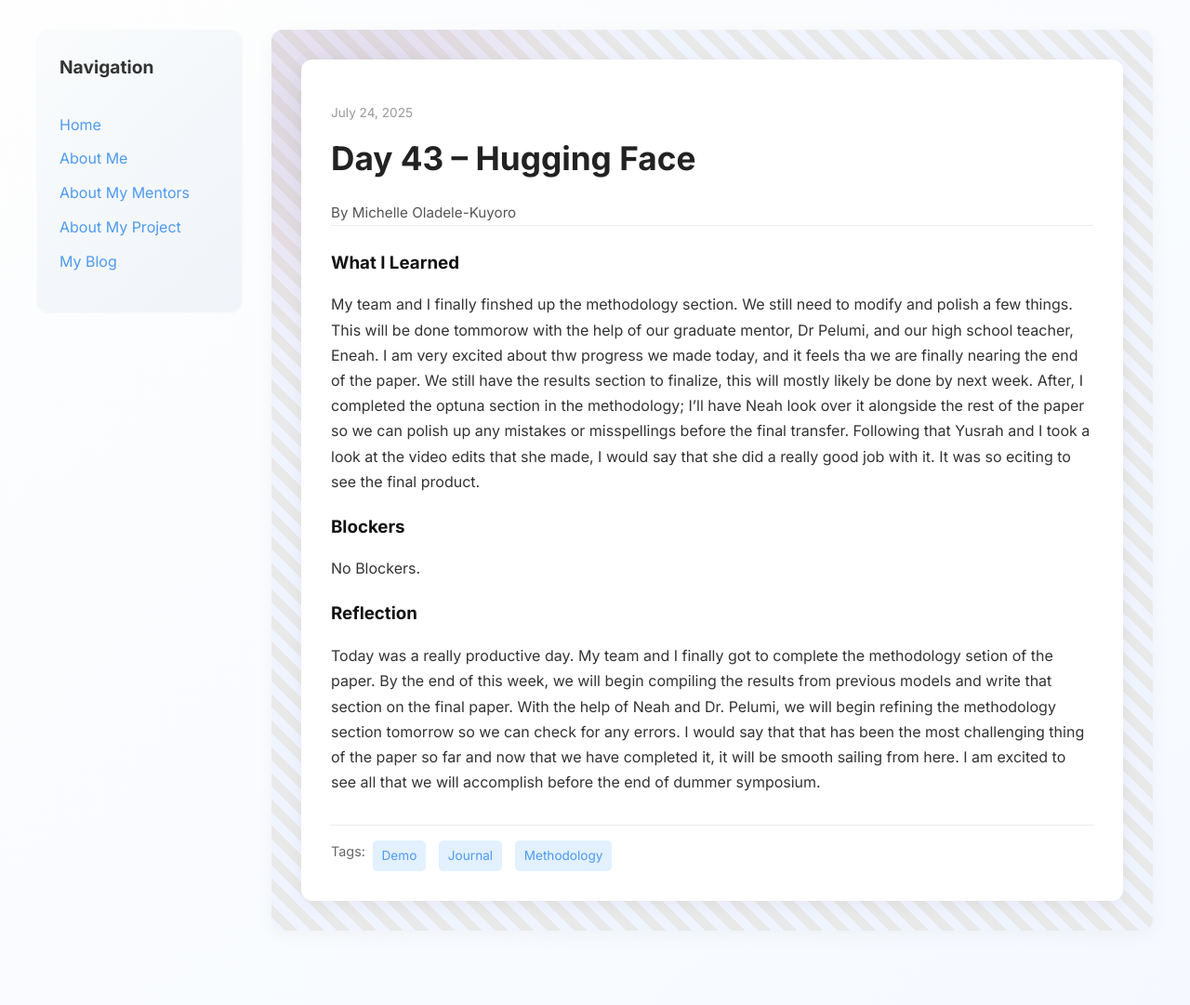
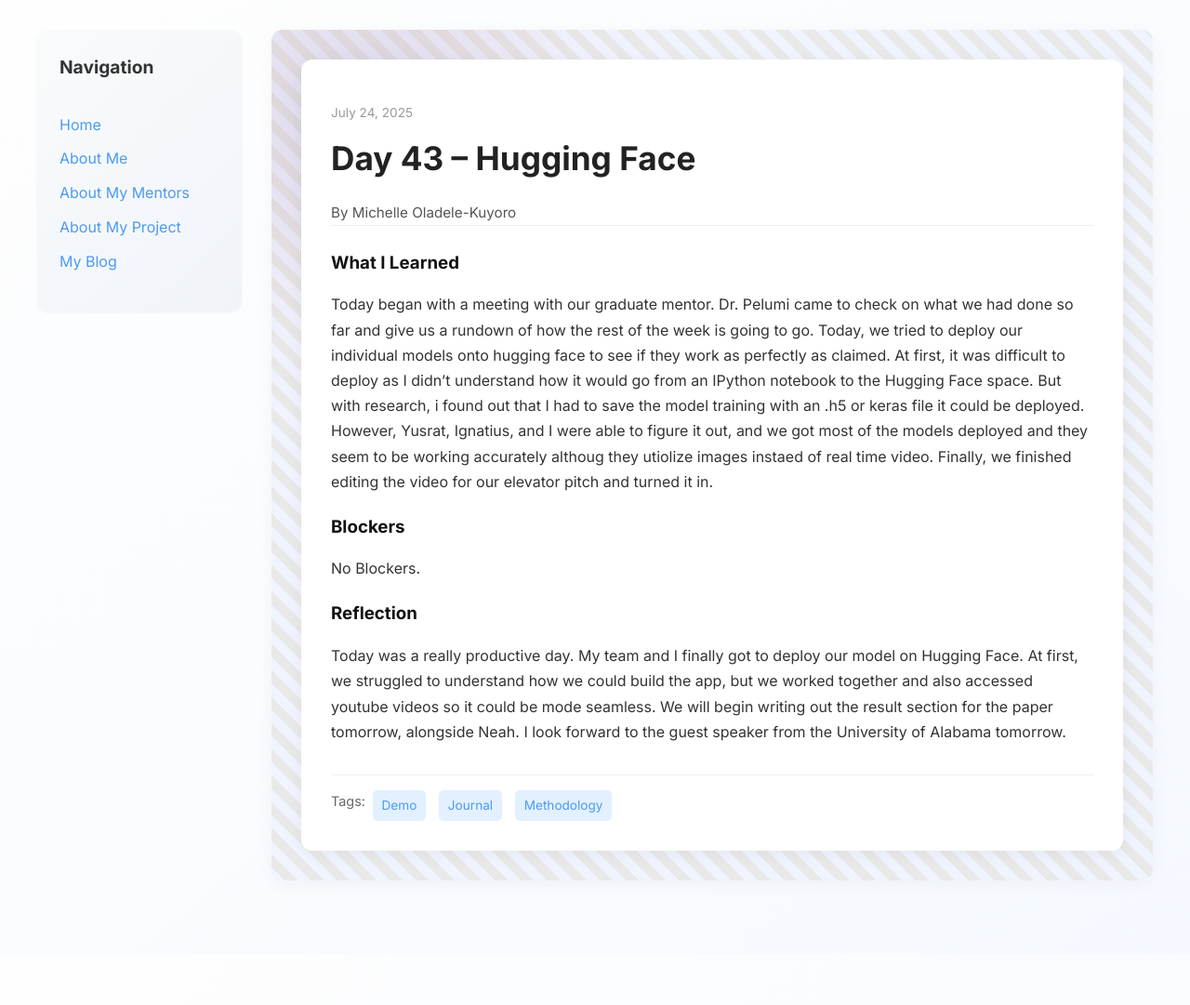
Before and after one commit to Miola585/Miola585.github.io, a Jekyll site: the page built from _posts/2025-07-24-day-43.md, in a window 1280 px wide. Shown: the whole page at 93% size. Built offline with Jekyll 4.4.1, drawn with Linux system fonts in a browser that asks for light colours; after the commit the page ends 1027 px from its top, so only the background shows below that.

Commit message:
Update 2025-07-24-day-43.md

```diff
--- a/_posts/2025-07-24-day-43.md
+++ b/_posts/2025-07-24-day-43.md
@@ -7,11 +7,11 @@ permalink: /day43.html
 tags: ["Demo", "Journal", "Methodology"]
 
 what_i_learned: |
-  My team and I finally finshed up the methodology section. We still need to modify and polish a few things. This will be done tommorow with the help of our graduate mentor, Dr Pelumi, and our high school teacher, Eneah. I am very excited about thw progress we made today, and it feels tha we are finally nearing the end of the paper. We still have the results section to finalize, this will mostly likely be done by next week. After, I completed the optuna section in the methodology; I'll have Neah look over it alongside the rest of the paper so we can polish up any mistakes or misspellings before the final transfer. Following that Yusrah and I took a look at the video edits that she made, I would say that she did a really good job with it. It was so eciting to see the final product.
+  Today began with a meeting with our graduate mentor. Dr. Pelumi came to check on what we had done so far and give us a rundown of how the rest of the week is going to go. Today, we tried to deploy our individual models onto hugging face to see if they work as perfectly as claimed. At first, it was difficult to deploy as I didn't understand how it would go from an IPython notebook to the Hugging Face space. But with research, i found out that I had to save the model training with an .h5 or keras file it could be deployed. However, Yusrat, Ignatius, and I were able to figure it out, and we got most of the models deployed and they seem to be working accurately althoug they utiolize images instaed of real time video. Finally, we finished editing the video for our elevator pitch and turned it in.
 
 blockers: |
    No Blockers.
 
 reflection: |
-    Today was a really productive day. My team and I finally got to complete the methodology setion of the paper. By the end of this week, we will begin compiling the results from previous models and write that section on the final paper. With the help of Neah and Dr. Pelumi, we will begin refining the methodology section tomorrow so we can check for any errors. I would say that that has been the most challenging thing of the paper so far and now that we have completed it, it will be smooth sailing from here. I am excited to see all that we will accomplish before the end of dummer symposium.
+    Today was a really productive day. My team and I finally got to deploy our model on Hugging Face. At first, we struggled to understand how we could build the app, but we worked together and also accessed youtube videos so it could be mode seamless. We will begin writing out the result section for the paper tomorrow, alongside Neah. I look forward to the guest speaker from the University of Alabama tomorrow.
 ---
```
